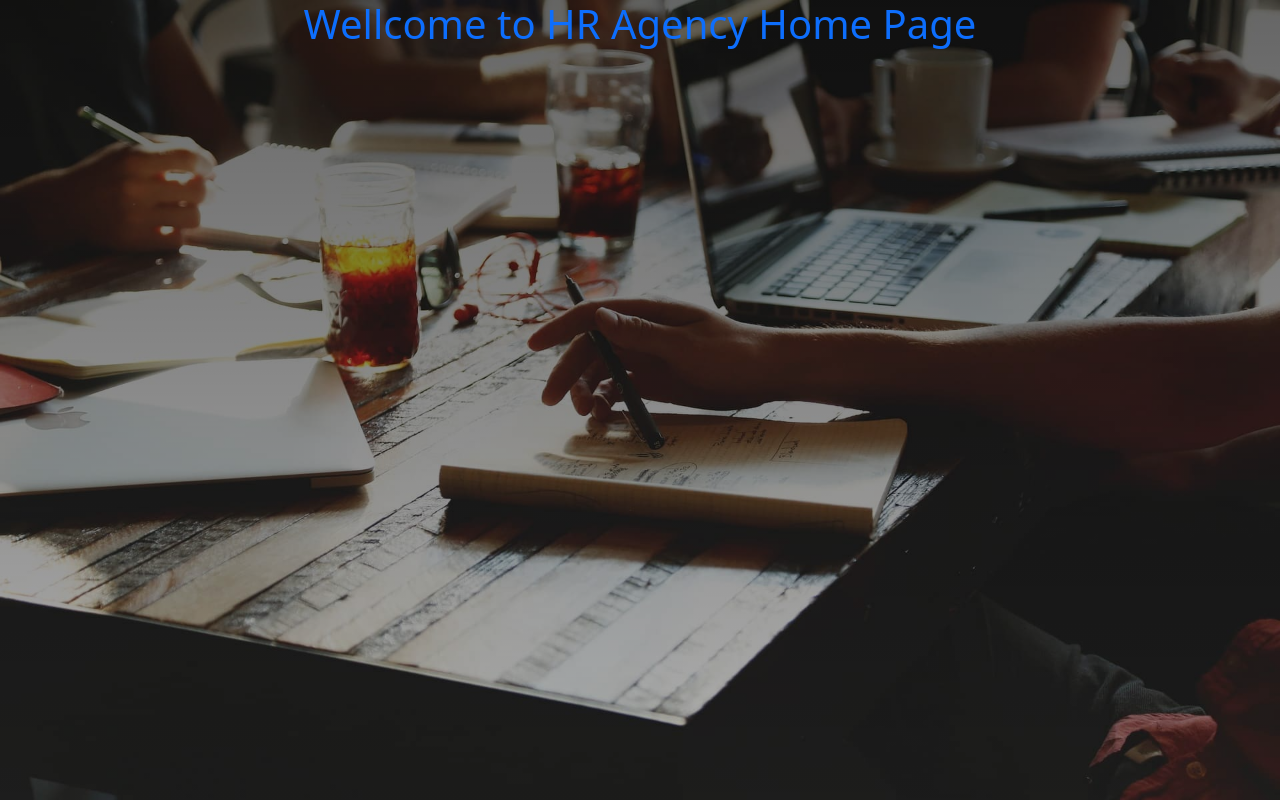
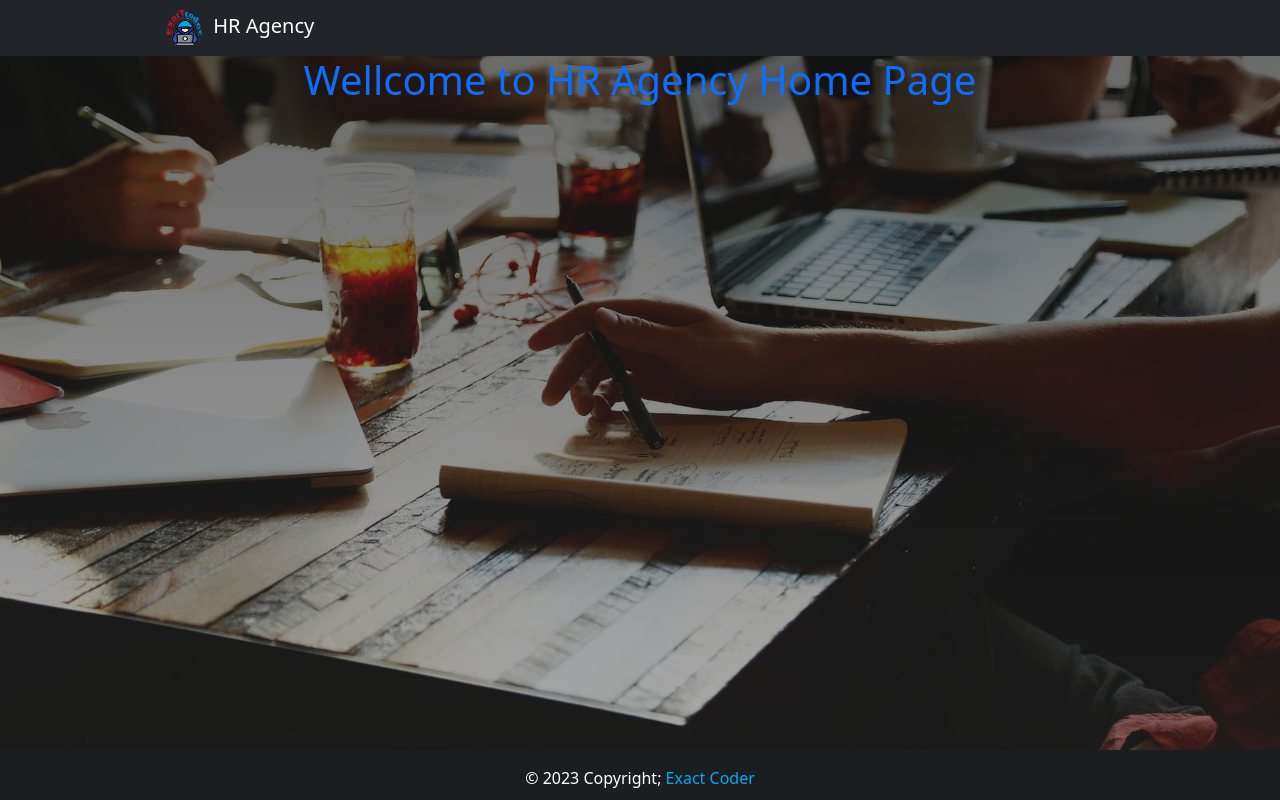
Before and after one commit to exact-coder/HR-Agency, a Django app: page / in a window 1280 px wide. Run offline with Django 4.2, Linux system fonts and the light colour scheme; some libraries are stand-ins or nearby versions.

Commit message:
chore: working for navbar

```diff
--- a/hr_agency/static/css/style.css
+++ b/hr_agency/static/css/style.css
@@ -1,7 +1,22 @@
-/* body{
-    background-image: liner-gradient(rgba(0,0,0,0.6),rgba(0,0,0,0.3),url('http://127.0.0.1:8000/static/img/HR-Background.jpg'));
-    background-position: center 0px;
-    background-repeat: no-repeat;
-    background-attachment: fixed;
-    background-size: cover;
-} */
+
+html,body{
+    height: 100%;
+    margin: 0;
+    max-width: 100%;
+    overflow: hidden;
+}
+
+.wrapper {
+    min-height: 100%;
+    margin-bottom: -50px;
+}
+
+#footer,
+.push{
+    height: 50px;
+}
+#navbar-content {
+    text-align: center;
+    color: #fff;
+    margin-left: 5rem;
+}
--- a/templates/base.html
+++ b/templates/base.html
@@ -4,12 +4,14 @@
 <head>
     <meta charset="UTF-8">
     <meta name="viewport" content="width=device-width, initial-scale=1.0">
+    <link rel="shortcut icon" href="{% static 'img/favicon.png' %}" type="image/x-icon">
     {% comment %} Bootstrap CDN {% endcomment %}
     <link href="https://cdn.jsdelivr.net/npm/bootstrap@5.3.2/dist/css/bootstrap.min.css" rel="stylesheet" integrity="sha384-T3c6CoIi6uLrA9TneNEoa7RxnatzjcDSCmG1MXxSR1GAsXEV/Dwwykc2MPK8M2HN" crossorigin="anonymous">
     {% comment %} Font Awesome CDN {% endcomment %}
     <link rel="stylesheet" href="https://cdnjs.cloudflare.com/ajax/libs/font-awesome/5.9.0/css/all.min.css" integrity="sha512-q3eWabyZPc1XTCmF+8/LuE1ozpg5xxn7iO89yfSOd5/oKvyqLngoNGsx8jq92Y8eXJ/IRxQbEC+FGSYxtk2oiw==" crossorigin="anonymous" referrerpolicy="no-referrer" />
     {% comment %} Custom CSS {% endcomment %}
     <link rel="stylesheet" href="{% static 'css/style.css' %}">
+
     <title>{% block title %} HR Agency {% endblock title %}</title>
 </head>
 <body>
@@ -23,11 +25,30 @@
                 background-size: cover;
             }
         </style>
+
+        <header class="">
+            <nav class="navbar navbar-expand-lg navbar-dark bg-dark">
+                <div class="col-sm">
+                    <a href="" class="navbar-brand flex-grow-1" id="navbar-content">
+                        <img style="height:2.5rem;width:3rem;margin-left:5rem;"  src="{% static "img/favicon.png" %}" alt="logo"> <span>HR Agency</span>
+                    </a>
+                </div>
+            </nav>
+        </header>
+
         {% block content %}
 
         {% endblock content %}
 
     </div> {% comment %} END // wrapper {% endcomment %}
+
+    <footer class="bg-dark text-center text-lg-start" id="footer" style="color: #fff">
+        <div class="text-center p-3" style="background-color: rgba(0,0,0,0.2);">&copy; {% now "Y" %} Copyright;
+            <a href="https://exactcoder.com" class="text-center" target="_blank" style="text-decoration:none;" >
+                <span class="" style="color:#02a9f5">Exact Coder</span>
+            </a>
+        </div>
+    </footer>
 
     {% comment %} Custom JS {% endcomment %}
     <script src="{% static 'js/script.js' %}"></script>
@@ -38,4 +59,6 @@
 </body>
 </html>
 
-{% comment %} len is 00.42min {% endcomment %}
+
+
+{% comment %} len is 01.00min {% endcomment %}
```
Also changed, not shown: static/css/style.css (+7 -3 lines), hr_agency/static/img/favicon.png (added).
